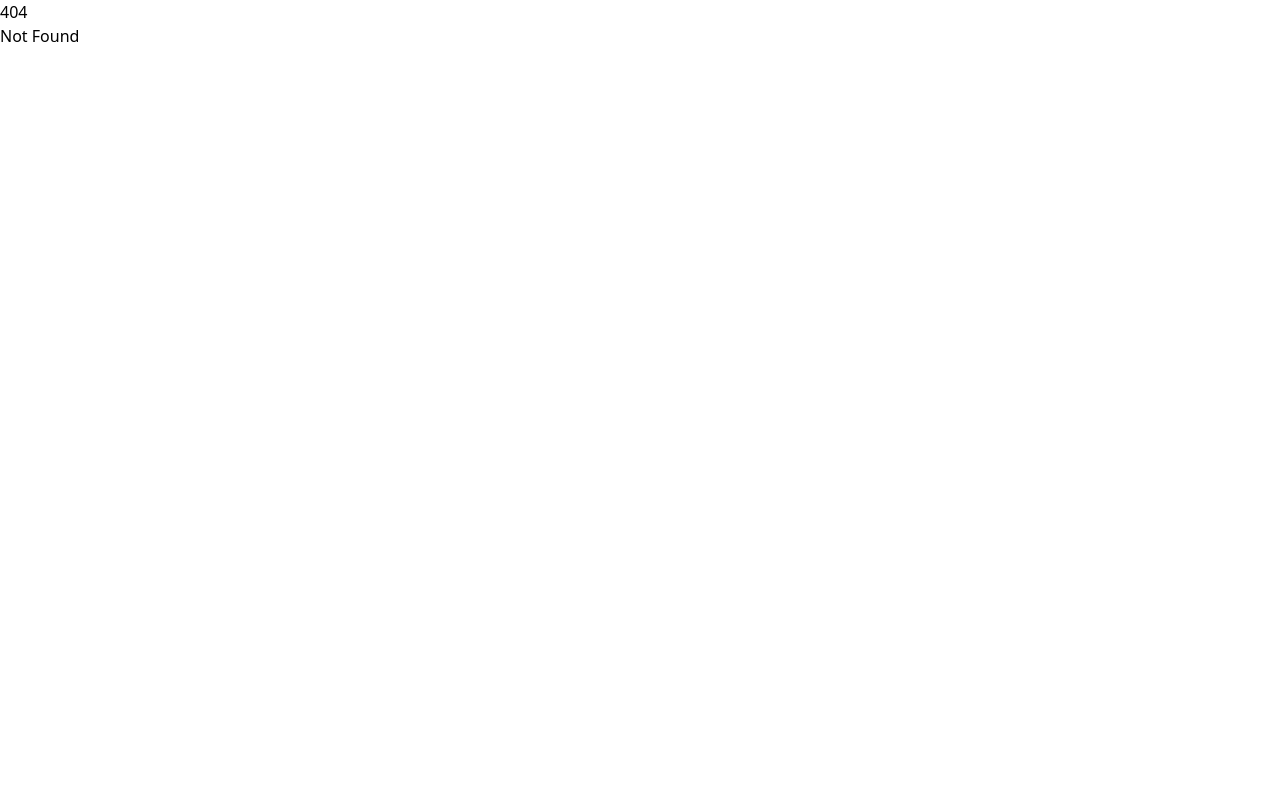
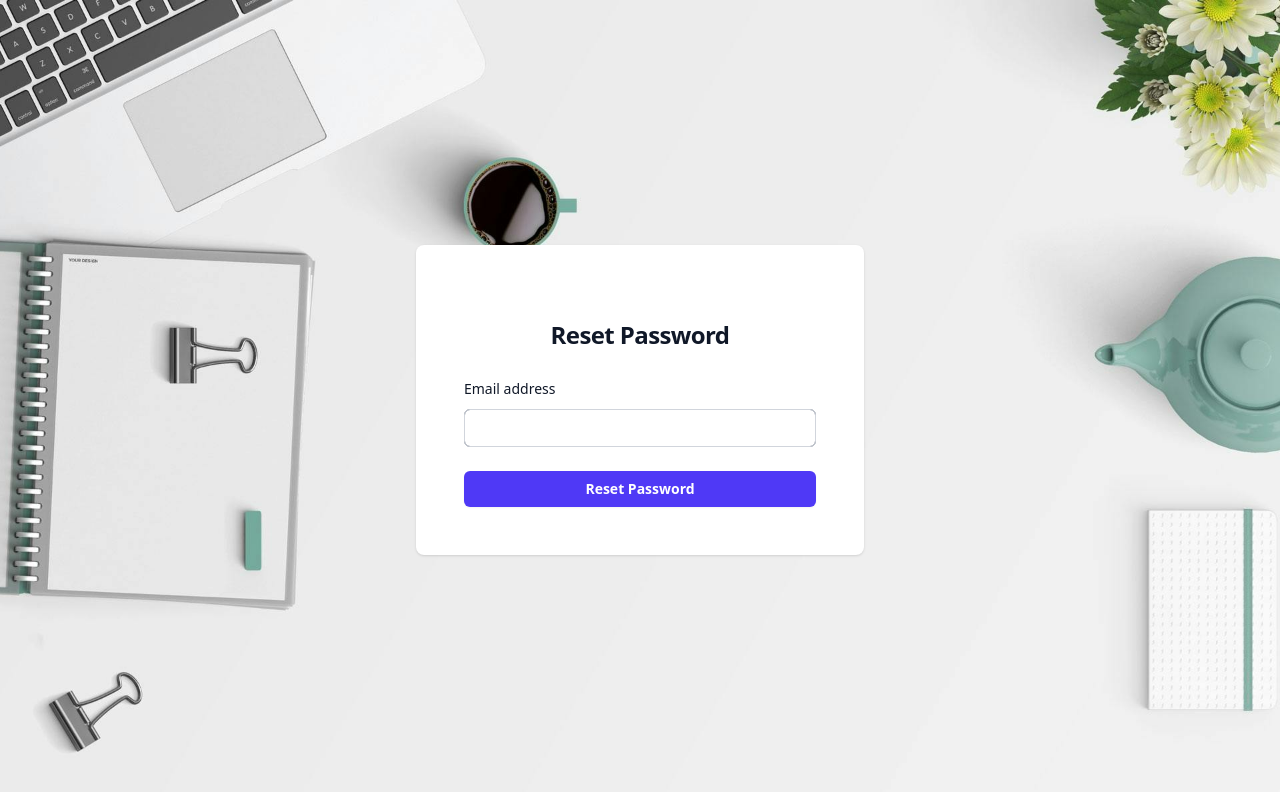
Before and after one commit to adunham95/Planner-Bee-App, a SvelteKit app: page /forgot-password in a window 1280 px wide. Before the commit this address had no page. Shown: the top 792 px of the page. Built offline with nearby package versions, Linux system fonts and the light colour scheme.

Commit message:
Added login auth pages

```diff
--- a/src/lib/Components/StartingPointList.svelte
+++ b/src/lib/Components/StartingPointList.svelte
@@ -36,7 +36,7 @@
 								{#if !item.disabled}
 									<span class="absolute inset-0" aria-hidden="true"></span>
 								{/if}
-								<span>View ECard</span>
+								<span>{item.title}</span>
 								<span aria-hidden="true"> &rarr;</span>
 							</a>
 						{:else if item.onClick}
--- /dev/null
+++ b/src/routes/(account)/account/+page.server.ts
@@ -0,0 +1,6 @@
+import { redirect } from '@sveltejs/kit';
+import type { PageServerLoad } from './$types';
+
+export const load: PageServerLoad = async (event) => {
+	if (!event.locals.accessToken) redirect(302, '/login');
+};
--- a/src/routes/(account)/my-ecards/[number]/+page.svelte
+++ b/src/routes/(account)/my-ecards/[number]/+page.svelte
@@ -26,7 +26,7 @@
 				{
 					title: 'View ECard',
 					description: 'View the ecard',
-					onClick: () => alert('Clicked'),
+					href: `/ecard/${eCardID}`,
 					icon: ecard
 				},
 				{
--- /dev/null
+++ b/src/routes/(auth)/forgot-password/+page.svelte
@@ -0,0 +1,33 @@
+<script lang="ts">
+	let email = $state('');
+
+	async function resetPassword(e: SubmitEvent) {
+		e.preventDefault();
+	}
+</script>
+
+<form class="space-y-6" onsubmit={resetPassword}>
+	<h2 class="mt-6 text-center text-2xl/9 font-bold tracking-tight text-gray-900">Reset Password</h2>
+	<div>
+		<label for="email" class="block text-sm/6 font-medium text-gray-900">Email address</label>
+		<div class="mt-2">
+			<input
+				type="email"
+				name="email"
+				id="email"
+				autocomplete="email"
+				required
+				bind:value={email}
+				class="block w-full rounded-md bg-white px-3 py-1.5 text-base text-gray-900 outline-1 -outline-offset-1 outline-gray-300 placeholder:text-gray-400 focus:outline-2 focus:-outline-offset-2 focus:outline-indigo-600 sm:text-sm/6"
+			/>
+		</div>
+	</div>
+	<div>
+		<button
+			type="submit"
+			class="flex w-full justify-center rounded-md bg-indigo-600 px-3 py-1.5 text-sm/6 font-semibold text-white shadow-xs hover:bg-indigo-500 focus-visible:outline-2 focus-visible:outline-offset-2 focus-visible:outline-indigo-600"
+		>
+			Reset Password
+		</button>
+	</div>
+</form>
--- a/src/routes/(auth)/login/+page.svelte
+++ b/src/routes/(auth)/login/+page.svelte
@@ -1,14 +1,16 @@
 <script lang="ts">
+	import { goto } from '$app/navigation';
 	import { PUBLIC_API_URL } from '$env/static/public';
-	import type { FormEventHandler } from 'svelte/elements';
 
 	let email = $state('');
 	let password = $state('');
 	let isLoading = $state(false);
+	let isError = $state(false);
 
 	async function login(e: SubmitEvent) {
 		e.preventDefault();
 		isLoading = true;
+		isError = false;
 		const url = `${PUBLIC_API_URL}/auth/login`;
 
 		try {
@@ -26,6 +28,12 @@
 			if (res.ok) {
 				const data = await res.json();
 				console.log(data);
+				await goto('/');
+				isLoading = false;
+			} else {
+				const data = await res.json();
+				console.log(res, data);
+				isError = true;
 				isLoading = false;
 			}
 		} catch (error) {
@@ -37,6 +45,11 @@
 
 <form class="space-y-6" onsubmit={login}>
 	<h2 class="mt-6 text-center text-2xl/9 font-bold tracking-tight text-gray-900">Login</h2>
+	{#if isError}
+		<div>
+			<p class="text-error-500 font-semibold">There was an error logging in</p>
+		</div>
+	{/if}
 	<div>
 		<label for="email" class="block text-sm/6 font-medium text-gray-900">Email address</label>
 		<div class="mt-2">
@@ -73,10 +86,11 @@
 				Create Account
 			</a>
 		</div>
-
-		<!-- <div class="text-sm/6">
-			<a href="#" class="font-semibold text-indigo-600 hover:text-indigo-500">Forgot password?</a>
-		</div> -->
+		<div class="text-sm/6">
+			<a href="/forgot-password" class="font-semibold text-indigo-600 hover:text-indigo-500">
+				Forgot Password
+			</a>
+		</div>
 	</div>
 
 	<div>
--- a/src/routes/(auth)/register/+page.svelte
+++ b/src/routes/(auth)/register/+page.svelte
@@ -1,4 +1,5 @@
 <script lang="ts">
+	import { goto } from '$app/navigation';
 	import { PUBLIC_API_URL } from '$env/static/public';
 
 	let email = $state('');
@@ -26,7 +27,11 @@
 			if (res.ok) {
 				const data = await res.json();
 				console.log(data);
+				await goto('/login');
 				isLoading = false;
+			} else {
+				const data = await res.json();
+				console.log(data);
 			}
 		} catch (error) {
 			console.error('There was a problem with the fetch operation:', error);
@@ -37,7 +42,7 @@
 
 <form class="space-y-6" onsubmit={login}>
 	<h2 class="mt-6 text-center text-2xl/9 font-bold tracking-tight text-gray-900">
-		Sign in to your account
+		Create your account
 	</h2>
 	<div>
 		<label for="name" class="block text-sm/6 font-medium text-gray-900">Full Name</label>
@@ -73,11 +78,11 @@
 		<label for="password" class="block text-sm/6 font-medium text-gray-900">Password</label>
 		<div class="mt-2">
 			<input
-				type="password"
+				type="text"
 				name="password"
 				id="password"
 				bind:value={password}
-				autocomplete="current-password"
+				autocomplete="new-password"
 				required
 				class="block w-full rounded-md bg-white px-3 py-1.5 text-base text-gray-900 outline-1 -outline-offset-1 outline-gray-300 placeholder:text-gray-400 focus:outline-2 focus:-outline-offset-2 focus:outline-indigo-600 sm:text-sm/6"
 			/>
--- /dev/null
+++ b/src/routes/(auth)/reset-password/+page.svelte
@@ -0,0 +1,33 @@
+<script lang="ts">
+	let password = $state('');
+
+	async function resetPassword(e: SubmitEvent) {
+		e.preventDefault();
+	}
+</script>
+
+<form class="space-y-6" onsubmit={resetPassword}>
+	<h2 class="mt-6 text-center text-2xl/9 font-bold tracking-tight text-gray-900">Reset Password</h2>
+	<div>
+		<label for="password" class="block text-sm/6 font-medium text-gray-900">Password</label>
+		<div class="mt-2">
+			<input
+				type="text"
+				name="password"
+				id="password"
+				bind:value={password}
+				autocomplete="new-password"
+				required
+				class="block w-full rounded-md bg-white px-3 py-1.5 text-base text-gray-900 outline-1 -outline-offset-1 outline-gray-300 placeholder:text-gray-400 focus:outline-2 focus:-outline-offset-2 focus:outline-indigo-600 sm:text-sm/6"
+			/>
+		</div>
+	</div>
+	<div>
+		<button
+			type="submit"
+			class="flex w-full justify-center rounded-md bg-indigo-600 px-3 py-1.5 text-sm/6 font-semibold text-white shadow-xs hover:bg-indigo-500 focus-visible:outline-2 focus-visible:outline-offset-2 focus-visible:outline-indigo-600"
+		>
+			Reset Password
+		</button>
+	</div>
+</form>
```
Also changed, not shown: src/routes/(auth)/login/+page.server.ts (deleted).
